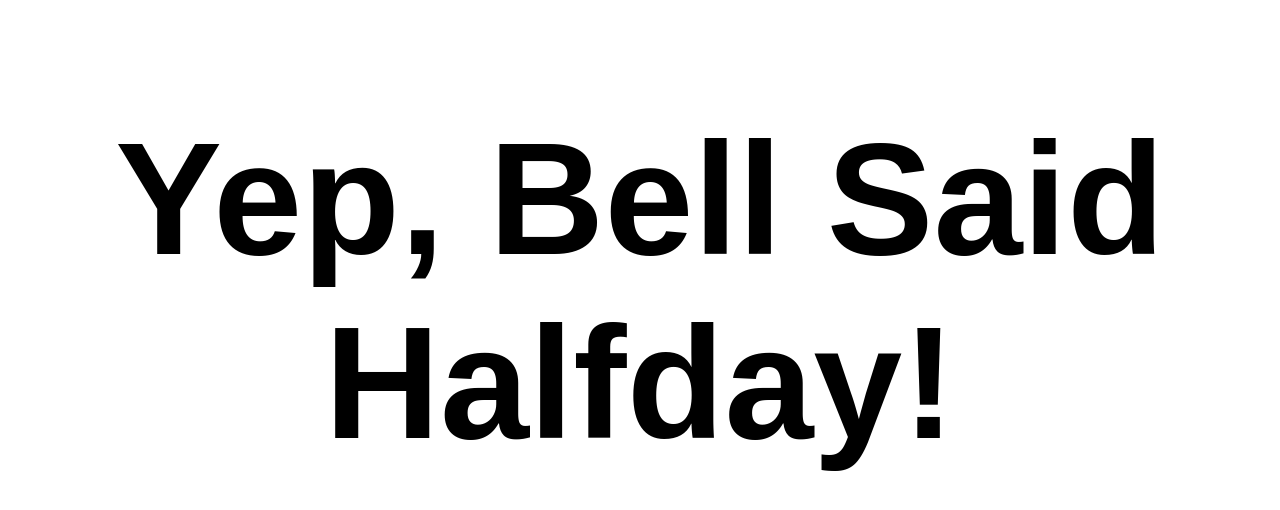
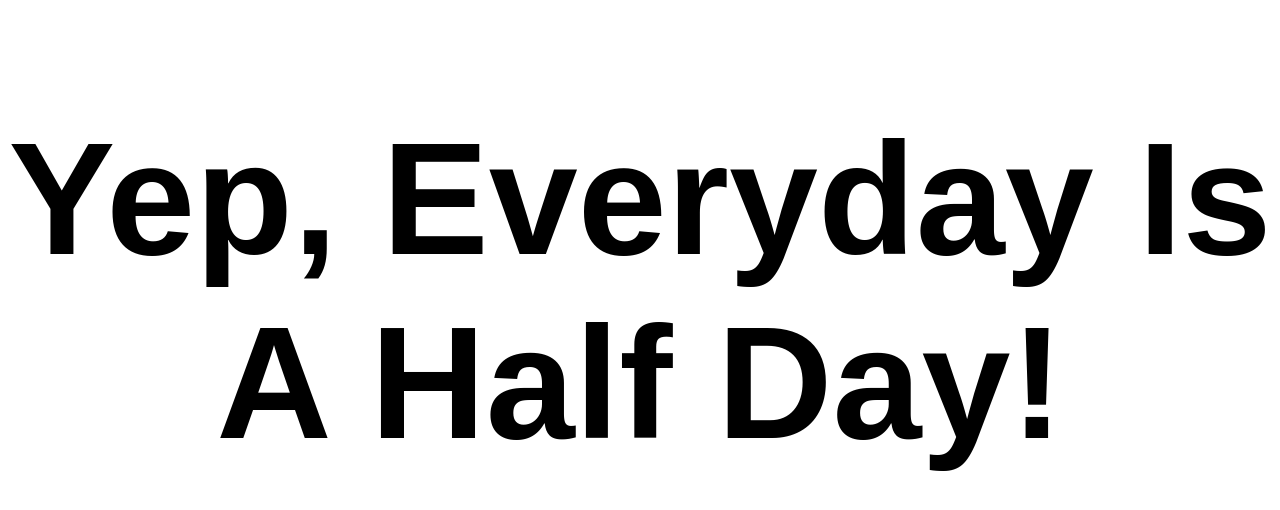
Before and after one commit to tay1orjones/isitahalfday, a plain HTML site: page index.html in a window 1280 px wide. Drawn offline with Linux system fonts and the light colour scheme.

Commit message:
modificationzzz

```diff
--- a/index.html
+++ b/index.html
@@ -3,14 +3,14 @@
     <head>
         <meta charset="utf-8">
         <meta http-equiv="X-UA-Compatible" content="IE=edge">
-        <title>Yep, Bell Said Halfday!</title>
-        <meta name="description" content="Yep, Bell Said Halfday!">
+        <title>Yep, Everyday Is A Half Day!</title>
+        <meta name="description" content="Yep, Everyday Is A Half Day!">
         <meta name="viewport" content="width=device-width, initial-scale=1">
         <style>
             h1 { font-size: 10em; font-family: sans-serif; text-align: center;}
         </style>
     </head>
     <body>
-        <h1>Yep, Bell Said Halfday!</h1>
+        <h1>Yep, Everyday Is A Half Day!</h1>
     </body>
 </html>
```
